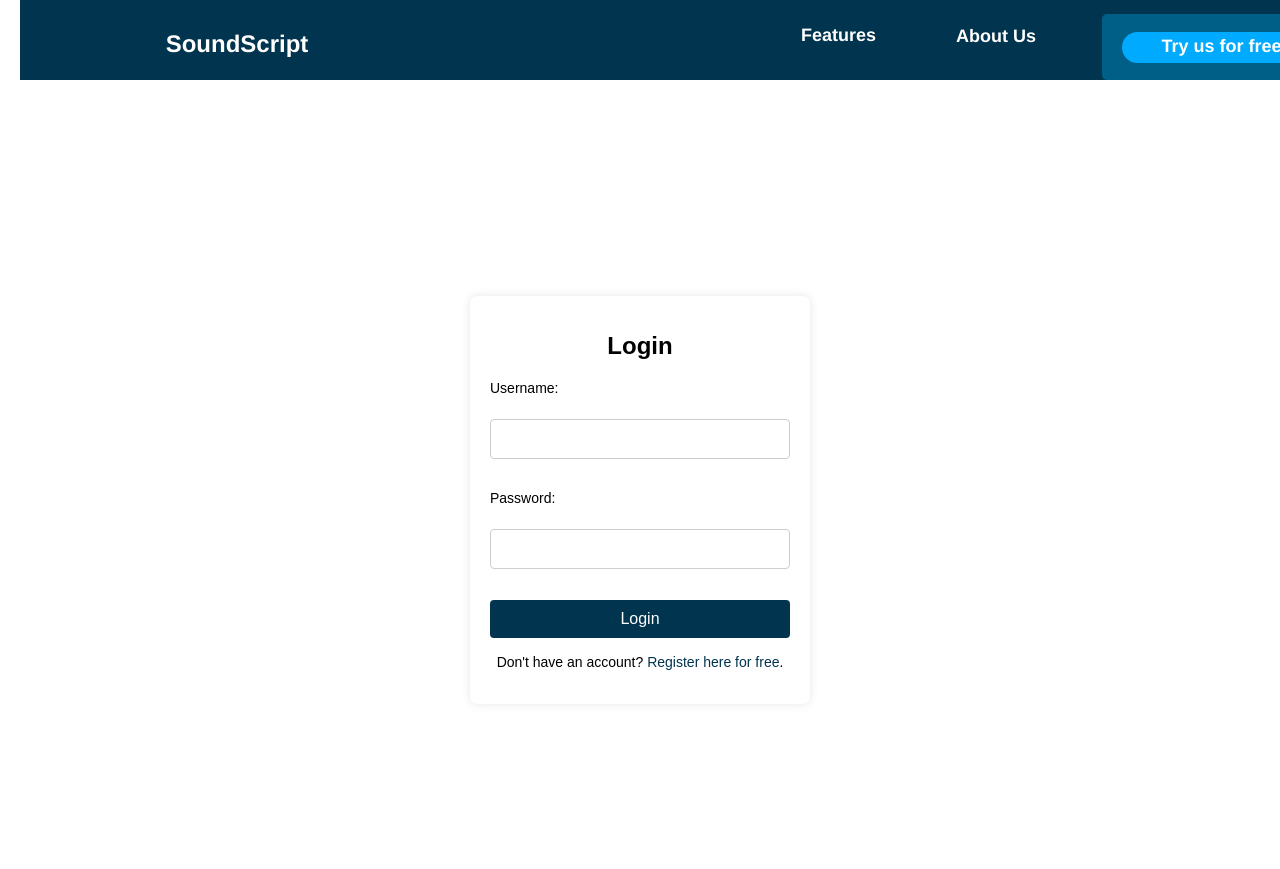
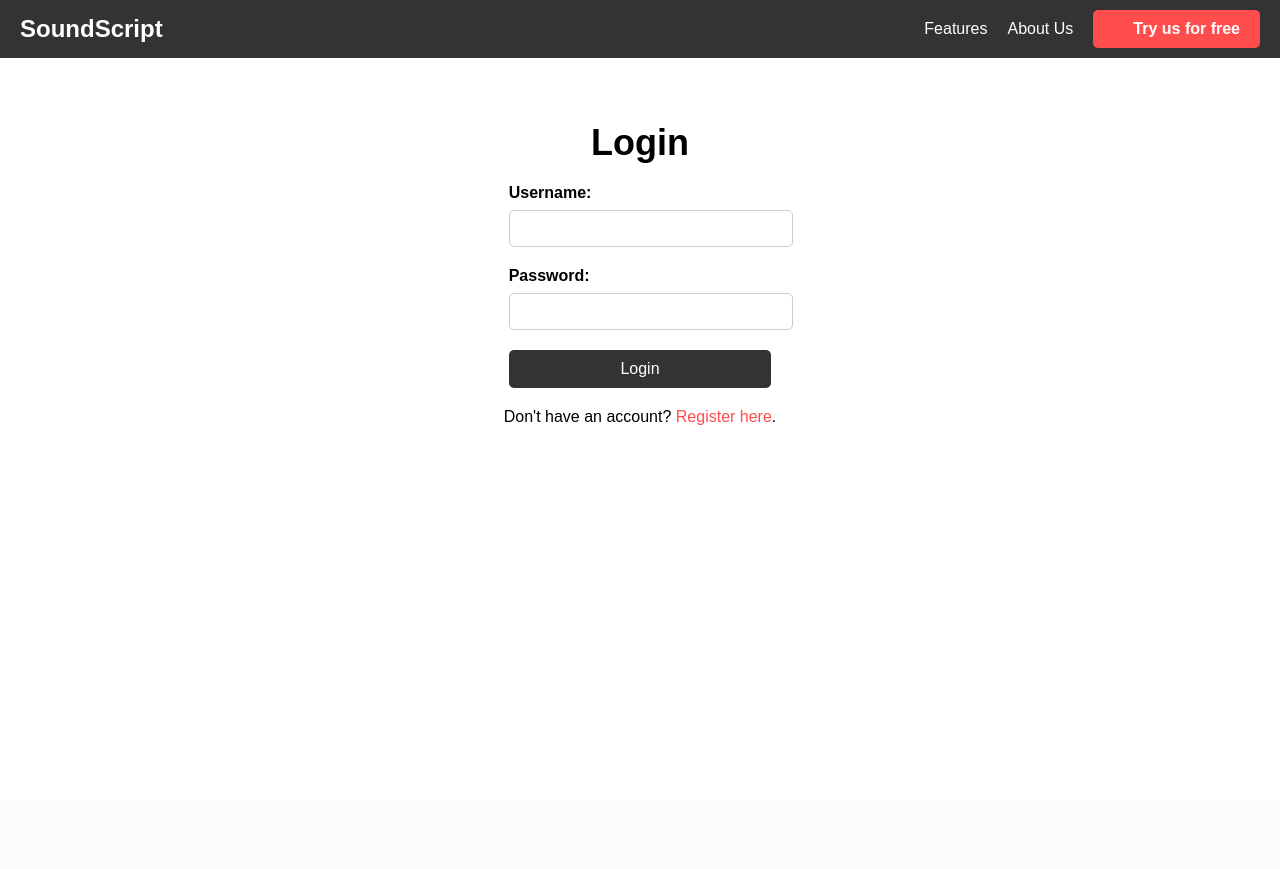
Before and after one commit to CorneliusNgure/SoundScript, a Flask app: page /login in a window 1280 px wide. Shown: the top 869 px of the page. After the commit the page ends 425 px from the top, so only its background shows below. Run offline with Flask 3, Linux system fonts and the light colour scheme.

Commit message:
Modification for register and login pages

```diff
--- a/src/frontend/static/CSS/styles.css
+++ b/src/frontend/static/CSS/styles.css
@@ -918,7 +918,7 @@ body {
   flex-direction: column;
   align-items: center;
   justify-content: center;
-  height: 100vh;
+  height: relative;
   background-color: #f0f0f0;
 }
 
--- a/src/frontend/templates/login.html
+++ b/src/frontend/templates/login.html
@@ -4,27 +4,135 @@
     <meta charset="UTF-8">
     <meta name="viewport" content="width=device-width, initial-scale=1.0">
     <title>Login</title>
-    <link rel="stylesheet" href="../static/css/styles.css">
+    <style>
+        body {
+            font-family: Arial, sans-serif;
+            margin: 0;
+            padding: 0;
+            background-color: #f0f0f0;
+        }
+
+        .frame .div {
+            background-color: #fff;
+            overflow-x: hidden;
+            width: 100%;
+            max-width: 1440px;
+            margin: auto;
+            height: 100%;
+            min-height: 100vh;
+            box-shadow: 0 4px 8px rgba(0,0,0,0.1);
+        }
+
+        .header {
+            background-color: #333;
+            color: #fff;
+            padding: 10px 20px;
+            display: flex;
+            justify-content: space-between;
+            align-items: center;
+        }
+
+        .header .text-wrapper {
+            font-size: 24px;
+            font-weight: bold;
+        }
+
+        .nav-bar-right {
+            display: flex;
+            align-items: center;
+        }
+
+        .nav-bar-right div {
+            margin-left: 20px;
+            cursor: pointer;
+        }
+
+        .nav-bar-right div:hover {
+            text-decoration: underline;
+        }
+
+        .contact-button {
+            background-color: #ff4c4c;
+            padding: 10px 20px;
+            border-radius: 5px;
+            cursor: pointer;
+            color: #fff;
+            font-weight: bold;
+        }
+
+        .contact-button:hover {
+            background-color: #e63939;
+        }
+
+        .container {
+            padding: 40px 20px;
+            text-align: center;
+        }
+
+        .container h1 {
+            font-size: 36px;
+            margin-bottom: 20px;
+        }
+
+        .container form {
+            display: inline-block;
+            text-align: left;
+        }
+
+        .container label {
+            display: block;
+            margin-bottom: 8px;
+            font-weight: bold;
+        }
+
+        .container input[type="text"],
+        .container input[type="password"] {
+            width: 100%;
+            padding: 10px;
+            margin-bottom: 20px;
+            border: 1px solid #ccc;
+            border-radius: 5px;
+        }
+
+        .container button {
+            width: 100%;
+            padding: 10px;
+            background-color: #333;
+            color: #fff;
+            border: none;
+            border-radius: 5px;
+            cursor: pointer;
+            font-size: 16px;
+        }
+
+        .container button:hover {
+            background-color: #555;
+        }
+
+        .container p {
+            margin-top: 20px;
+        }
+
+        .container a {
+            color: #ff4c4c;
+            text-decoration: none;
+        }
+
+        .container a:hover {
+            text-decoration: underline;
+        }
+    </style>
 </head>
 <body>
     <div class="frame">
         <div class="div">
             <header class="header">
-                <div class="overlap">
-                    <div class="nav-bar">
-                        <div class="overlap-group">
                 <div class="text-wrapper">SoundScript</div>
                 <div class="nav-bar-right">
                     <div class="text-wrapper-2">Features</div>
                     <div class="text-wrapper-3">About Us</div>
                     <div class="contact-button">
-                                    <div class="overlap-group-2">
-                                        <div class="rectangle"></div>
                         <div class="text-wrapper-4">Try us for free</div>
-                                    </div>
-                                </div>
-                            </div>
-                        </div>
                     </div>
                 </div>
             </header>
@@ -37,7 +145,7 @@
                     <input type="password" id="password" name="password" required>
                     <button type="submit">Login</button>
                 </form>
-                <p>Don't have an account? <a href="{{ url_for('register') }}">Register here for free</a>.</p>
+                <p>Don't have an account? <a href="{{ url_for('register') }}">Register here</a>.</p>
             </div>
         </div>
     </div>
```
Lines whose indentation alone changed are shown as unchanged.
